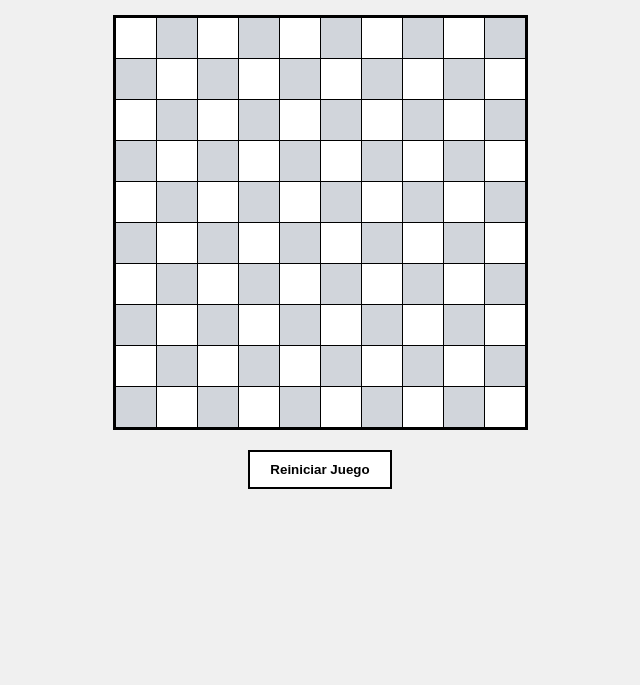
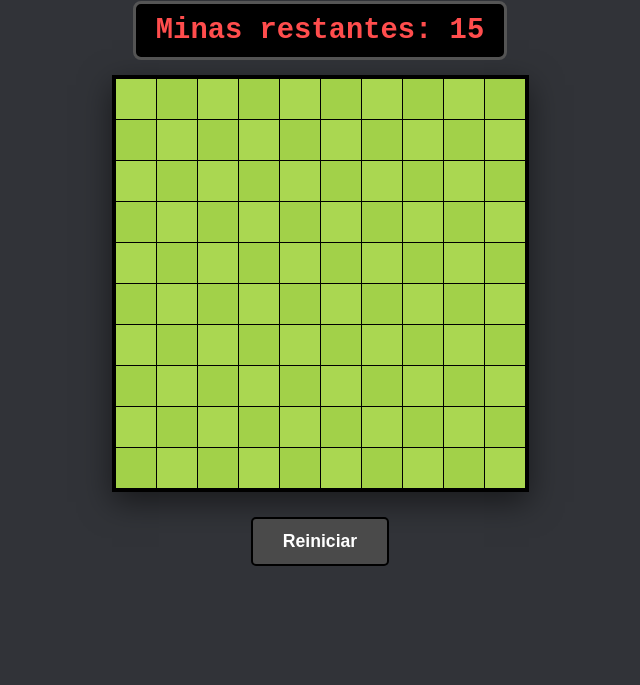
Before and after one commit to asa710834-sudo/buscaminas_terminal, a plain HTML site: page index.html in a window 1280 px wide. Shown: the part 115-800 px from the top of the page, without its empty margins (320-960 px from the left). Drawn offline with Linux system fonts and the light colour scheme.

Commit message:
Nueva paleta de colores verde menta y mejoras visuales

```diff
--- a/index.html
+++ b/index.html
@@ -2,15 +2,19 @@
 <html lang="es">
 <head>
     <meta charset="UTF-8">
-    <meta name="viewport" content="width=device-width, initial-scale=1.0">
-    <title>Buscaminas Ajedrez</title>
+    <title>Buscaminas Pro - Banderas</title>
     <link rel="stylesheet" href="style.css">
 </head>
 <body>
+    <h1>Buscaminas</h1>
 
-    <h1>Buscaminas</h1>
+    <!-- Nuevo contador de minas -->
+    <div class="marcador">
+        Minas restantes: <span id="contador-banderas">15</span>
+    </div>
+
     <div id="tablero" class="tablero"></div>
-    <button id="reset-btn" class="btn-primary">Reiniciar Juego</button>
+    <button id="reset-btn" class="btn-primary">Reiniciar</button>
 
     <script src="logic.js"></script>
     <script src="web_view.js"></script>
--- a/logic.js
+++ b/logic.js
@@ -6,6 +6,7 @@ class Buscaminas {
         this.tablero = [];
         this.gameOver = false;
         this.minasColocadas = false;
+        this.banderasColocadas = 0; // Contador de banderas
         this.inicializarTablero();
     }
 
@@ -14,6 +15,7 @@ class Buscaminas {
             Array.from({ length: this.columnas }, () => ({
                 esMina: false,
                 revelada: false,
+                bandera: false, // Propiedad nueva
                 minasCerca: 0
             }))
         );
@@ -24,13 +26,9 @@ class Buscaminas {
         while (colocadas < this.numMinas) {
             let f = Math.floor(Math.random() * this.filas);
             let c = Math.floor(Math.random() * this.columnas);
-
-            // Calculamos la distancia al primer clic
             let distF = Math.abs(f - filaExcluida);
             let distC = Math.abs(c - colExcluida);
 
-            // REGLA DE ORO: No ponemos minas en el cuadro 3x3 del primer clic
-            // Esto garantiza que el primer clic sea SIEMPRE un "0" y se abra una zona.
             if (!this.tablero[f][c].esMina && (distF > 1 || distC > 1)) {
                 this.tablero[f][c].esMina = true;
                 colocadas++;
@@ -63,8 +61,22 @@ class Buscaminas {
         return count;
     }
 
+    // Función para poner/quitar bandera
+    alternarBandera(f, c) {
+        if (this.gameOver || this.tablero[f][c].revelada) return;
+
+        const celda = this.tablero[f][c];
+        if (!celda.bandera) {
+            celda.bandera = true;
+            this.banderasColocadas++;
+        } else {
+            celda.bandera = false;
+            this.banderasColocadas--;
+        }
+    }
+
     revelar(f, c) {
-        if (this.gameOver || this.tablero[f][c].revelada) return;
+        if (this.gameOver || this.tablero[f][c].revelada || this.tablero[f][c].bandera) return;
 
         if (!this.minasColocadas) {
             this.colocarMinas(f, c);
@@ -84,9 +96,7 @@ class Buscaminas {
             for (let j = -1; j <= 1; j++) {
                 let nf = f + i, nc = c + j;
                 if (nf >= 0 && nf < this.filas && nc >= 0 && nc < this.columnas) {
-                    if (!this.tablero[nf][nc].revelada) {
-                        this.revelar(nf, nc);
-                    }
+                    if (!this.tablero[nf][nc].revelada) this.revelar(nf, nc);
                 }
             }
         }
--- a/style.css
+++ b/style.css
@@ -1,18 +1,42 @@
+:root {
+    /* Colores del tablero (Ajedrez) */
+    --celda-clara: #aad751;  /* Verde menta claro */
+    --celda-oscura: #a2d149; /* Verde menta un poco más oscuro */
+    --revelada: #e5c29f;     /* Color tierra claro (estilo Google) */
+    --revelada-alt: #d7b899; /* Alternancia para que se note el ajedrez revelado */
+
+    --borde-negro: #000000;
+    --texto-minas: #ffffff;
+}
+
 body {
-    background-color: #f0f0f0;
+    background-color: #313338; /* Gris oscuro tipo Discord para que resalte el juego */
     display: flex;
     flex-direction: column;
     align-items: center;
-    font-family: sans-serif;
-    margin-top: 50px;
+    font-family: 'Segoe UI', Tahoma, Geneva, Verdana, sans-serif;
+    color: white;
+    margin-top: 30px;
+}
+
+.marcador {
+    font-size: 1.8rem;
+    font-weight: bold;
+    margin-bottom: 15px;
+    background: #000;
+    color: #ff4d4d; /* Rojo para las minas */
+    padding: 10px 20px;
+    border: 3px solid #555;
+    border-radius: 8px;
+    font-family: 'Courier New', Courier, monospace;
 }
 
 .tablero {
     display: grid;
-    gap: 1px;           /* Esto crea los bordes negros internos */
-    background-color: #000; /* Color de los bordes internos */
-    border: 3px solid #000; /* Borde exterior grueso */
-    width: fit-content;
+    gap: 1px;
+    background-color: var(--borde-negro);
+    border: 4px solid var(--borde-negro);
+    box-shadow: 0 10px 30px rgba(0,0,0,0.5);
 }
 
 .celda {
@@ -21,32 +45,39 @@ body {
     display: flex;
     align-items: center;
     justify-content: center;
-    font-weight: bold;
-    font-size: 1.2rem;
+    font-weight: 900;
+    font-size: 1.3rem;
     cursor: pointer;
     user-select: none;
 }
 
-/* Colores de ajedrez */
-.celda.clara { background-color: #ffffff; }
-.celda.oscura { background-color: #d1d5db; }
+/* Colores Ajedrez (Sin revelar) */
+.celda.clara { background-color: var(--celda-clara); }
+.celda.oscura { background-color: var(--celda-oscura); }
 
-/* Celda revelada */
-.celda.revelada {
-    background-color: #e5e7eb !important;
-    cursor: default;
+/* Colores Ajedrez (Revelado) */
+.celda.revelada.clara { background-color: var(--revelada); }
+.celda.revelada.oscura { background-color: var(--revelada-alt); }
+
+.celda.mina { background-color: #f44336 !important; }
+
+/* Colores de los números (más vibrantes) */
+.num-1 { color: #1976d2; } /* Azul */
+.num-2 { color: #388e3c; } /* Verde */
+.num-3 { color: #d32f2f; } /* Rojo */
+.num-4 { color: #7b1fa2; } /* Púrpura */
+
+.btn-primary {
+    margin-top: 25px;
+    padding: 12px 30px;
+    font-size: 1.1rem;
+    font-weight: bold;
+    cursor: pointer;
+    background-color: #4a4a4a;
+    color: white;
+    border: 2px solid #000;
+    border-radius: 5px;
+    transition: 0.2s;
 }
 
-/* Colores para los números */
-.num-1 { color: blue; }
-.num-2 { color: green; }
-.num-3 { color: red; }
-
-.btn-primary {
-    margin-top: 20px;
-    padding: 10px 20px;
-    font-weight: bold;
-    cursor: pointer;
-    border: 2px solid #000;
-    background: white;
-}
+.btn-primary:hover { background-color: #666; }
--- a/web_view.js
+++ b/web_view.js
@@ -1,21 +1,21 @@
 document.addEventListener('DOMContentLoaded', () => {
-    const filas = 10;
-    const columnas = 10;
-    const minas = 15;
-    let juego = new Buscaminas(filas, columnas, minas);
+    const filas = 10, columnas = 10, minasTotales = 15;
+    const juego = new Buscaminas(filas, columnas, minasTotales);
     const contenedor = document.getElementById('tablero');
+    const contadorTexto = document.getElementById('contador-banderas');
 
     function renderizar() {
         contenedor.innerHTML = '';
         contenedor.style.gridTemplateColumns = `repeat(${columnas}, 40px)`;
+
+        // Actualizar contador: Minas totales menos banderas puestas
+        contadorTexto.innerText = minasTotales - juego.banderasColocadas;
 
         for (let f = 0; f < filas; f++) {
             for (let c = 0; c < columnas; c++) {
                 const celdaData = juego.tablero[f][c];
                 const div = document.createElement('div');
                 div.classList.add('celda');
-
-                // Patrón de ajedrez
                 div.classList.add((f + c) % 2 === 0 ? 'clara' : 'oscura');
 
                 if (celdaData.revelada) {
@@ -26,21 +26,23 @@ document.addEventListener('DOMContentLoaded', () => {
                     } else if (celdaData.minasCerca > 0) {
                         div.innerText = celdaData.minasCerca;
                         div.classList.add(`num-${celdaData.minasCerca}`);
-                    } else {
-                        // Es un cero, lo dejamos vacío pero con estilo de revelado
-                        div.innerText = '';
                     }
+                } else if (celdaData.bandera) {
+                    div.innerText = '🚩'; // Dibujamos la bandera
+                    div.classList.add('bandera-puesta');
                 }
 
+                // Clic izquierdo (Revelar)
                 div.addEventListener('click', () => {
-                    if (!juego.gameOver) {
-                        juego.revelar(f, c);
-                        renderizar(); // Volvemos a dibujar todo el tablero actualizado
+                    juego.revelar(f, c);
+                    renderizar();
+                });
 
-                        if (juego.gameOver && celdaData.esMina) {
-                            setTimeout(() => alert("¡BOOM! Has perdido"), 50);
-                        }
-                    }
+                // Clic derecho (Bandera)
+                div.addEventListener('contextmenu', (e) => {
+                    e.preventDefault(); // Evita que salga el menú del navegador
+                    juego.alternarBandera(f, c);
+                    renderizar();
                 });
 
                 contenedor.appendChild(div);
@@ -48,13 +50,6 @@ document.addEventListener('DOMContentLoaded', () => {
         }
     }
 
-    // Botón de reiniciar
-    const resetBtn = document.getElementById('reset-btn');
-    if (resetBtn) {
-        resetBtn.addEventListener('click', () => {
-            location.reload();
-        });
-    }
-
     renderizar();
+    document.getElementById('reset-btn').onclick = () => location.reload();
 });
```
